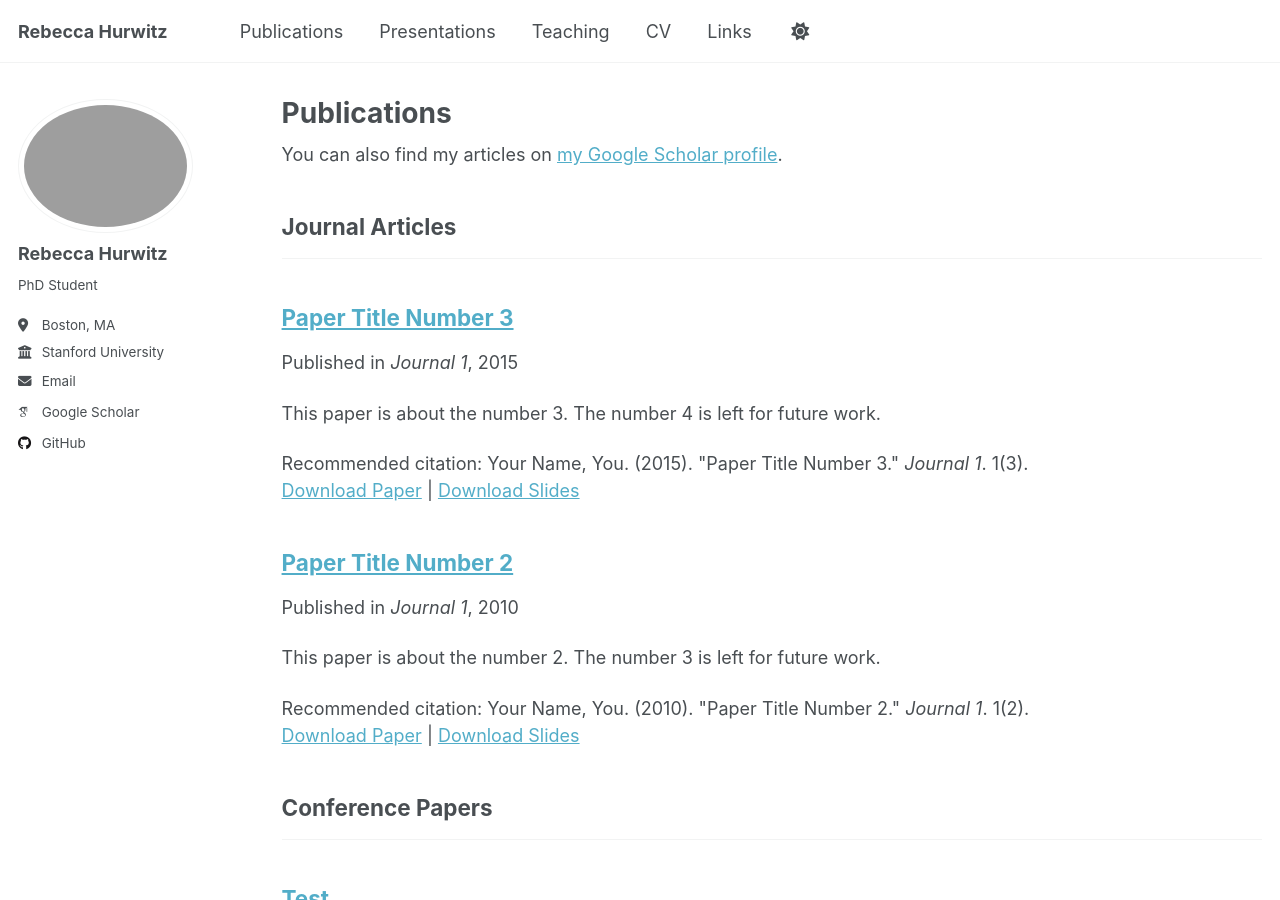
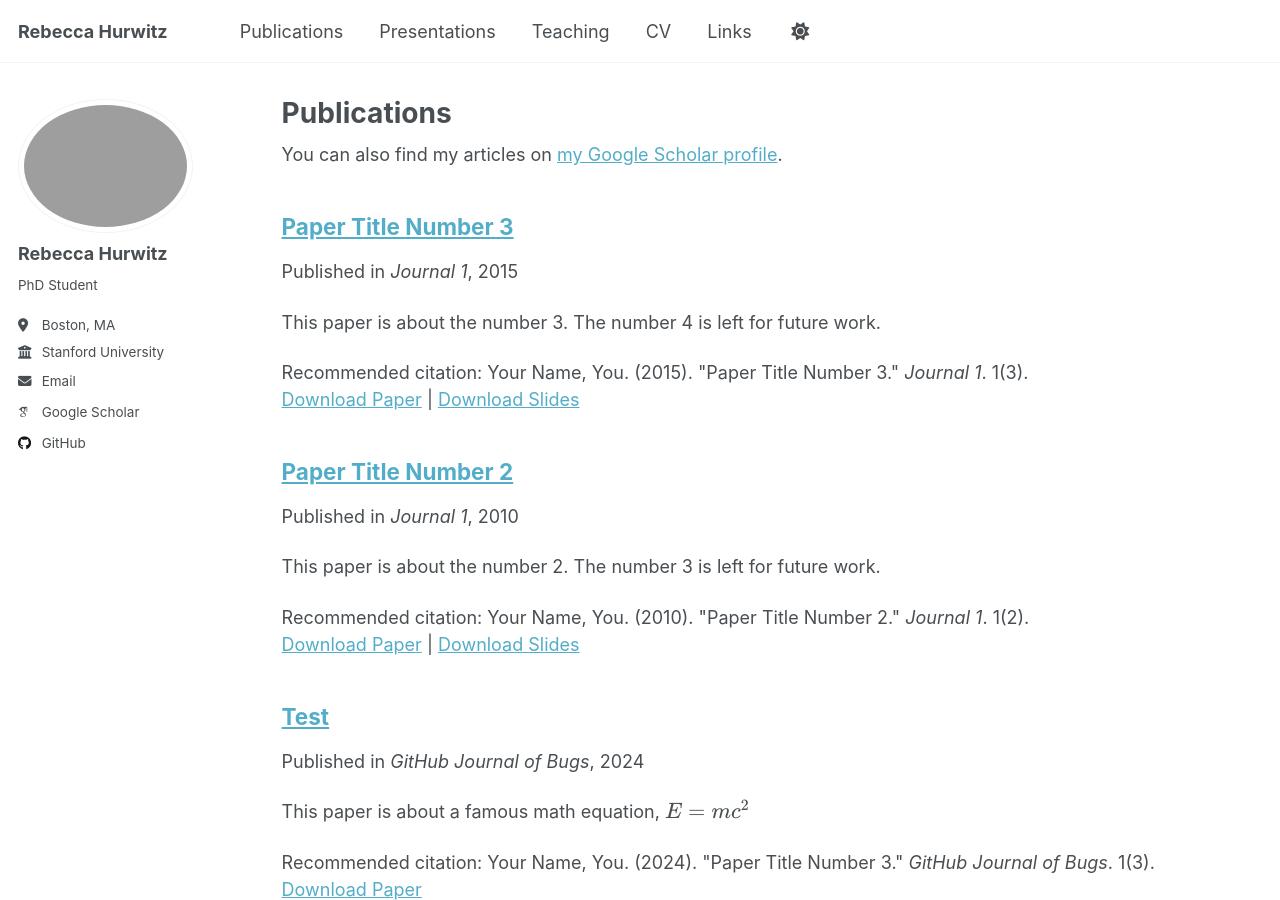
Before and after one commit to rebeccahurwitz/rebeccahurwitz.github.io, a Jekyll site: the page built from _pages/publications.html, in a window 1280 px wide and 900 px high. Built offline with Jekyll 4.4.1, drawn with Linux system fonts in a browser that asks for light colours; some web fonts are replaced; a script that is not in the unit is left out.

Commit message:
Update publications.html
line 23:         <h2>{{ category[1].title }}</h2><hr />

```diff
--- a/_pages/publications.html
+++ b/_pages/publications.html
@@ -20,7 +20,6 @@ author_profile: true
         {% continue %}
       {% endif %}
       {% unless title_shown %}
-        <h2>{{ category[1].title }}</h2><hr />
         {% assign title_shown = true %}
       {% endunless %}
       {% include archive-single.html %}
```
